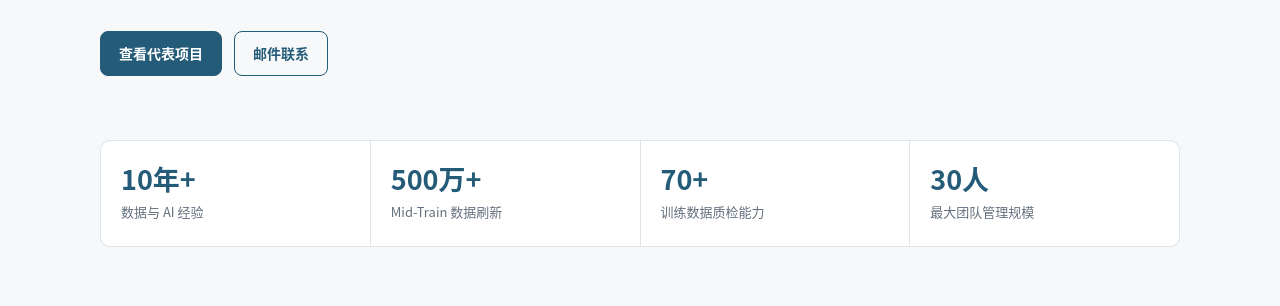
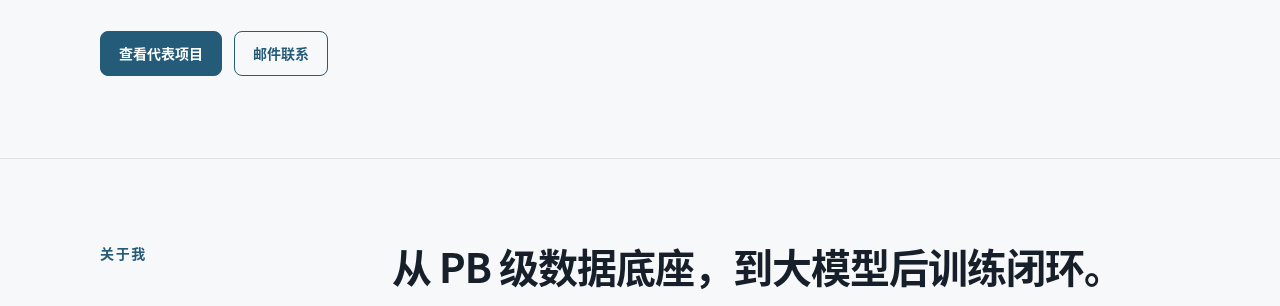
Before and after one commit to yxmars/yuanxing-ai-data, a plain HTML site: page index.html in a window 1280 px wide. Shown: the part 494-800 px from the top of the page. Drawn offline with Linux system fonts and the light colour scheme.

Commit message:
Remove homepage stats strip
Remove the four-card metrics section from the hero while preserving the rest of the page.

```diff
--- a/index.html
+++ b/index.html
@@ -144,36 +144,6 @@
     }
 
     .button:hover { filter: brightness(0.94); }
-
-    .stats {
-      display: grid;
-      grid-template-columns: repeat(4, 1fr);
-      gap: 1px;
-      margin-top: 64px;
-      overflow: hidden;
-      border: 1px solid var(--line);
-      border-radius: 10px;
-      background: var(--line);
-    }
-
-    .stat {
-      padding: 22px 20px;
-      background: var(--paper);
-    }
-
-    .stat strong {
-      display: block;
-      color: var(--accent);
-      font-size: 27px;
-      line-height: 1.2;
-    }
-
-    .stat span {
-      display: block;
-      margin-top: 6px;
-      color: var(--muted);
-      font-size: 13px;
-    }
 
     .section {
       padding: 82px 0;
@@ -378,7 +348,6 @@
     @media (max-width: 820px) {
       .nav-links { display: none; }
       .hero { padding: 78px 0 62px; }
-      .stats { grid-template-columns: repeat(2, 1fr); }
       .section { padding: 62px 0; }
       .section-grid { grid-template-columns: 1fr; gap: 24px; }
       .focus-grid { grid-template-columns: 1fr; }
@@ -389,9 +358,6 @@
     @media (max-width: 520px) {
       .wrap { width: min(100% - 28px, var(--max)); }
       .hero { padding-top: 58px; }
-      .stats { grid-template-columns: 1fr 1fr; }
-      .stat { padding: 18px 14px; }
-      .stat strong { font-size: 23px; }
       .project summary { padding: 18px; }
       .project-body { padding: 0 18px 18px; }
       .contact-panel { padding: 26px 22px; }
@@ -425,12 +391,6 @@
         <div class="hero-actions">
           <a class="button" href="#projects">查看代表项目</a>
           <a class="button secondary" href="mailto:412313882@qq.com">邮件联系</a>
-        </div>
-        <div class="stats" aria-label="关键数据">
-          <div class="stat"><strong>10年+</strong><span>数据与 AI 经验</span></div>
-          <div class="stat"><strong>500万+</strong><span>Mid-Train 数据刷新</span></div>
-          <div class="stat"><strong>70+</strong><span>训练数据质检能力</span></div>
-          <div class="stat"><strong>30人</strong><span>最大团队管理规模</span></div>
         </div>
       </div>
     </section>
```
